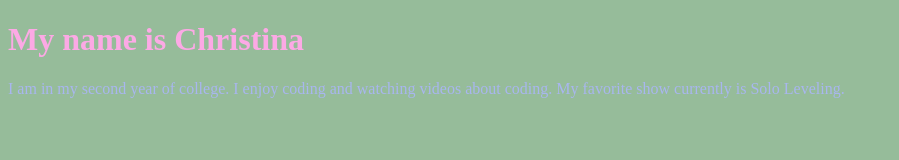
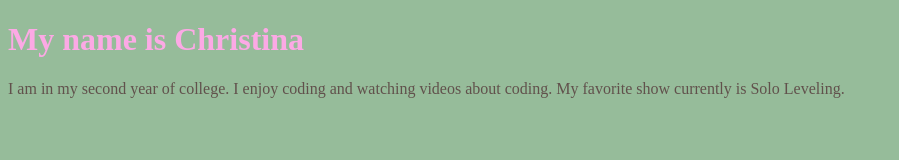
Before and after one commit to ChristinaCKim/ChristinaCKim.github.io, a plain HTML site: page index.html in a window 1280 px wide. Shown: the whole page, without its empty margins (0-899 px from the left). Drawn offline with Linux system fonts and the light colour scheme.

Commit message:
Update index.html

```diff
--- a/index.html
+++ b/index.html
@@ -10,7 +10,7 @@
          color:#fca9e5;
      }
      p {
-         color: #a8b6ef;
+         color: #61514c;
      }
   </style>
  </head>
```
